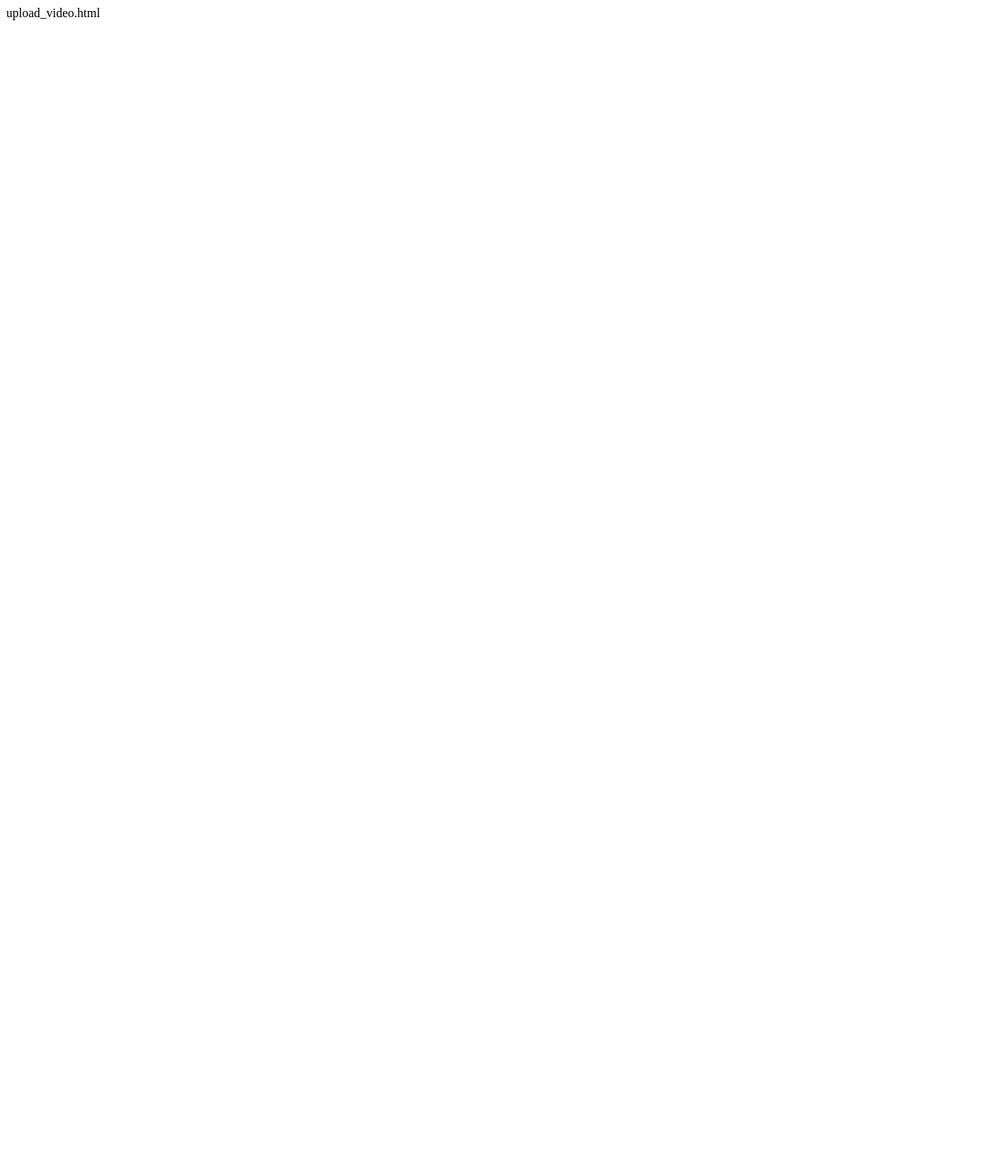
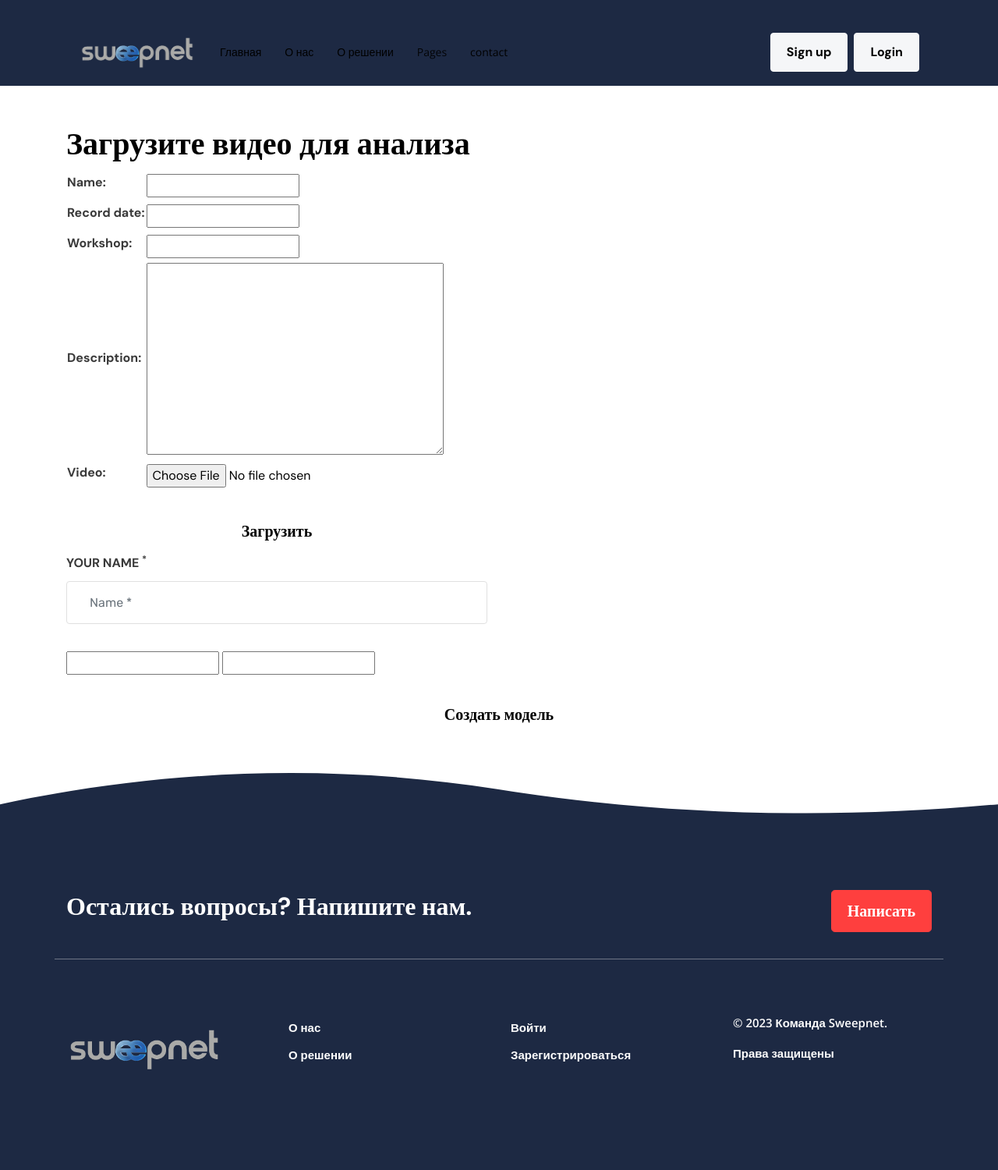
Before and after one commit to ChernenkoRuslan/Django-CV-app, a Django app: page /upload/ in a window 1280 px wide. Before the commit the page is almost empty. Shown: the whole page at 78% size. Before the commit the page ends 26 px from the top, so only its background shows below. Run offline with Django 4.2, Linux system fonts and the light colour scheme; some libraries are stand-ins or nearby versions.

Commit message:
upload video workings

```diff
--- /dev/null
+++ b/app/main/forms.py
@@ -0,0 +1,23 @@
+from django.forms import ModelForm
+from django import forms
+from django.db import models
+from .models import Video
+
+
+class VideoForm(ModelForm):
+    class Meta:
+        model = Video
+        fields = ['name', 'record_date', 'workshop', 'description', 'video']
+
+    def __init__(self, *args, **kwargs):
+        super(VideoForm, self).__init__(*args, **kwargs)
+        self.fields['video'].required = True
+
+
+# class VideoForm(forms.ModelForm):
+#     Name = models.CharField(max_length=100)
+#     Record_date = models.DateField()
+#     Workshop = models.CharField(max_length=100)
+#     Description = models.TextField()
+#     Video = models.FileField(upload_to='videos/')
+#     Upload_date = models.DateTimeField(auto_now_add=True)
--- a/app/main/models.py
+++ b/app/main/models.py
@@ -9,6 +9,9 @@ import os
 
 class Video(models.Model):
     name = models.CharField(max_length=100)
+    record_date = models.DateField()
+    workshop = models.CharField(max_length=100)
+    description = models.TextField()
     video = models.FileField(upload_to='videos/')
     upload_date = models.DateTimeField(auto_now_add=True)
     screenshot = models.ImageField(
--- a/app/main/templates/main/base.html
+++ b/app/main/templates/main/base.html
@@ -1,13 +1,32 @@
+{%load static%}
 <!DOCTYPE html>
 <html lang="en">
   <head>
     <meta charset="UTF-8" />
     <meta name="viewport" content="width=device-width, initial-scale=1.0" />
     <meta http-equiv="X-UA-Compatible" content="ie=edge" />
-    <title>{%block title%}{</title>
+    <title>{%block title%}{% endblock %} | Команда Sweepnet</title>
     <link
       rel="stylesheet"
-      href="assets/vendors/fontawesome-free/css/all.min.css" />
-    <link rel="stylesheet" href="assets/css/style.css" />
+      href="{%static 'vendors/fontawesome-free/css/all.min.css'%}" />
+    <link rel="stylesheet" href="{%static 'css/style.css'%}" />
   </head>
-</html>
+
+    <body>
+
+    {% include 'main/elements/header.html' %}
+
+        <div class="container">
+            <div class="row my-5">
+                <div class="col-md-12">
+                    {% block body_content %}
+                    {% endblock %}
+                </div>
+            </div>
+        </div>
+
+    {% include 'main/elements/footer.html' %}
+
+    </body>
+
+  </html>
--- /dev/null
+++ b/app/main/templates/main/elements/footer.html
@@ -0,0 +1,53 @@
+{% load static %}
+<footer class="foi-footer text-white">
+        <div class="container">
+            <div class="row footer-content">
+                <div class="col-xl-6 col-lg-7 col-md-8">
+                    <h2 class="mb-0">Остались вопросы? Напишите нам.</h2>
+                </div>
+                <div class="col-md-4 col-lg-5 col-xl-6 py-3 py-md-0 d-md-flex align-items-center justify-content-end">
+                    <a href="contact.html" class="btn btn-danger btn-lg">Написать</a>
+                </div>
+            </div>
+            <div class="row footer-widget-area">
+                <div class="col-md-3">
+                    <div class="py-3">
+                        <img src="{%static 'images/logo.png'%}" width="200" alt="Sweepnet">
+                    </div>
+                </div>
+                <div class="col-md-3 mt-3 mt-md-0">
+                    <nav>
+                        <ul class="nav flex-column">
+                            <li class="nav-item">
+                                <a href="#!" class="nav-link">О нас</a>
+                            </li>
+                            <li class="nav-item">
+                                <a href="#!" class="nav-link">О решении</a>
+                            </li>
+                        </ul>
+                    </nav>
+                </div>
+                <div class="col-md-3 mt-3 mt-md-0">
+                    <nav>
+                        <ul class="nav flex-column">
+                            <li class="nav-item">
+                                <a href="#!" class="nav-link">Войти</a>
+                            </li>
+                            <li class="nav-item">
+                                <a href="#!" class="nav-link">Зарегистрироваться</a>
+                            </li>
+                        </ul>
+                    </nav>
+                </div>
+                <div class="col-md-3 mt-3 mt-md-0">
+                    <p>
+                        &copy; 2023 <a href="" target="_blank" rel="noopener noreferrer" class="text-reset">Команда Sweepnet</a>.
+                    </p>
+                    <p>Права защищены</p>
+                </div>
+            </div>
+        </div>
+    </footer>
+    <script src="{% static 'vendors/jquery/jquery.min.js'%}"></script>
+    <script src="{% static 'vendors/popper.js/popper.min.js'%}"></script>
+    <script src="{% static 'vendors/bootstrap/dist/js/bootstrap.min.js'%}"></script>
--- /dev/null
+++ b/app/main/templates/main/elements/header.html
@@ -0,0 +1,53 @@
+{%load static%}
+    <header class="foi-header text-white"  style="background:#1D2943">
+        <div class="container">
+            <nav class="navbar navbar-expand-lg navbar-light foi-navbar">
+                <a class="navbar-brand" href="index.html">
+                    <img src="{%static 'images/logo.png'%}" width="150" alt="Sweepnet">
+                </a>
+                <button class="navbar-toggler d-lg-none" type="button" data-toggle="collapse"
+                    data-target="#collapsibleNavId" aria-controls="collapsibleNavId" aria-expanded="false"
+                    aria-label="Toggle navigation">
+                    <span class="navbar-toggler-icon"></span>
+                </button>
+                <div class="collapse navbar-collapse" id="collapsibleNavId">
+                    <ul class="navbar-nav mr-auto mt-2 mt-lg-0">
+                        <li class="nav-item">
+                            <a class="nav-link" href="{{index}}">Главная</a>
+                        </li>
+                        <li class="nav-item">
+                            <a class="nav-link" href="about.html">О нас</a>
+                        </li>
+                        <li class="nav-item">
+                            <a class="nav-link" href="features.html">О решении</a>
+                        </li>
+                        <li class="nav-item active dropdown">
+                            <a class="nav-link dropdown-toggle" href="#" id="pagesMenu" data-toggle="dropdown"
+                                aria-haspopup="true" aria-expanded="false">Pages</a>
+                            <div class="dropdown-menu" aria-labelledby="pagesMenu">
+                                <a class="dropdown-item" href="blog.html">Blog </a>
+                                <a class="dropdown-item" href="login.html">Login</a>
+                                <a class="dropdown-item" href="register.html">Register</a>
+                                <a class="dropdown-item" href="faq.html">FAQ</a>
+                                <a class="dropdown-item" href="404.html">404</a>
+                                <a class="dropdown-item" href="careers.html">Careers</a>
+                                <a class="dropdown-item" href="blog-single.html">Single blog <span class="sr-only">(current)</span></a>
+                                <a class="dropdown-item" href="privacy-policy.html">Privacy policy</a>
+                            </div>
+                        </li>
+                        <li class="nav-item">
+                            <a class="nav-link" href="contact.html">contact</a>
+                        </li>
+                    </ul>
+                    <ul class="navbar-nav mt-2 mt-lg-0">
+                        <li class="nav-item mr-2 mb-3 mb-lg-0">
+                            <a class="btn btn-secondary" href="register.html">Sign up</a>
+                        </li>
+                        <li class="nav-item">
+                            <a class="btn btn-secondary" href="login.html">Login</a>
+                        </li>
+                    </ul>
+                </div>
+            </nav>
+        </div>
+    </header>
--- a/app/main/templates/main/upload_video.html
+++ b/app/main/templates/main/upload_video.html
@@ -1 +1,29 @@
-upload_video.html
+{% extends "main/base.html" %}
+{% load static %}
+
+
+{% block body_content%}
+
+<h1>Загрузите видео для анализа</h1>
+<div class='row'>
+    <div class="form-group col-md-6">
+        <form method="post">
+            {% csrf_token %}
+            <table>
+                {{ form.as_table }}
+            </table>
+            <button class = "btn btn-block btn-lg btn-gradient-primary mt-4" type="submit">Загрузить</button>
+        </form>
+        <span>{{ error }}</span>
+                            <label for="name">YOUR NAME <sup>*</sup></label>
+                            <input type="text" class="form-control" id="name" name="name" placeholder="Name *" wfd-id="id0">
+    </div>
+</div>
+<form method="post">
+{% csrf_token %}
+{{ form.name }}
+{{ form.record_date}}
+<button class = "btn btn-block btn-lg btn-gradient-primary mt-4" type="submit">Создать модель</button>
+</form>
+<span>{{ error }}</span>
+{%endblock%}
--- a/app/main/views.py
+++ b/app/main/views.py
@@ -1,5 +1,6 @@
 from django.shortcuts import render, redirect
 from .models import Video
+from .forms import VideoForm
 from django.conf import settings
 from django.views.generic import ListView
 import random
@@ -13,18 +14,29 @@ def index(request):
 
 
 def upload_video(request):
+    error = ''
+    form = VideoForm()
+    video = Video()
     if request.method == 'POST':
-        title = request.POST['title']
-        file = request.FILES['file']
+        form = VideoForm(request.POST, request.FILES)
+        if form.is_valid():
+            form.save()
+            return redirect('play_video', video_id=video.id)
+        else:
+            error = 'Форма заполнена неверно'
+            return render(request, 'main/upload_video.html', {'form': form})
+    # if request.method == 'POST':
+    #     title = request.POST['title']
+    #     file = request.FILES['file']
 
-        video = Video()
-        video.name = title
-        video.video = file
-        video.save()
+    #     video = Video()
+    #     video.name = title
+    #     video.video = file
+    #     video.save()
 
-        return redirect('play_video', video_id=video.id)
+    #     return redirect('play_video', video_id=video.id)
 
-    return render(request, 'main/upload_video.html')
+    return render(request, 'main/upload_video.html', {'form': form, 'error': error})
 
 
 def play_video(request, video_id):
```
Also changed, not shown: app/static/images/Footer_bg.svg (added), app/static/images/logo.png (added).
